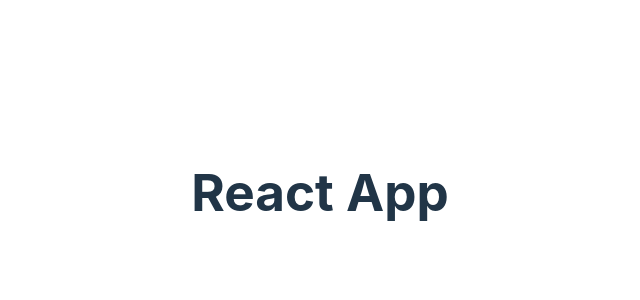
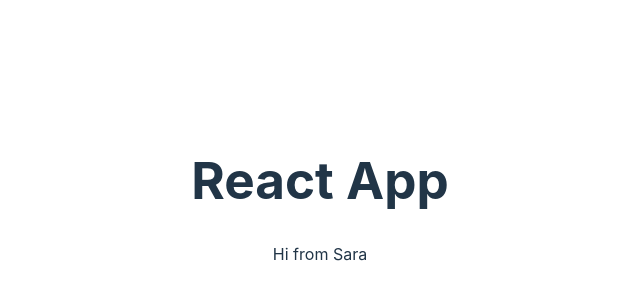
Before and after one commit to luke-dowling/example-repo, a React (Vite) app: page / in a window 1280 px wide. Shown: the part 208-508 px from the top of the page, without its empty margins (320-960 px from the left). Built offline with nearby package versions, Linux system fonts and the light colour scheme.

Commit message:
added new component

```diff
--- a/src/App.jsx
+++ b/src/App.jsx
@@ -1,9 +1,10 @@
 import './App.css';
-
+import Sara from './components/Sara';
 function App() {
   return (
     <>
       <h1>React App</h1>
+      <Sara />
     </>
   );
 }
--- /dev/null
+++ b/src/components/Sara.jsx
@@ -0,0 +1,5 @@
+import React from 'react';
+
+export default function Sara() {
+  return <div>Hi from Sara</div>;
+}
```
